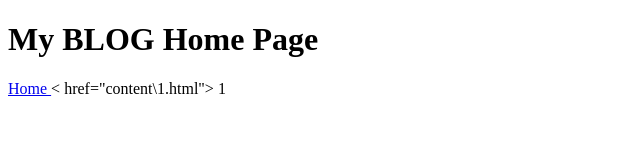
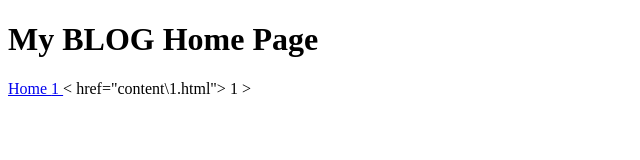
Before and after one commit to mlepython/mlepython.github.io, a plain HTML site: page index.html in a window 1280 px wide. Shown: the full height of the page, 0-640 px from the left. Drawn offline with Linux system fonts and the light colour scheme.

Commit message:
Updates blog

```diff
--- a/index.html
+++ b/index.html
@@ -13,8 +13,11 @@
   <a href="index.html">
    Home
   </a>
-  < href="content\1.html">
+  <a href="content\1.html">
    1
-  </>
+  </a>
+  &lt; href="content\1.html"&gt;
+   1
+  &gt;
  </body>
 </html>
```
